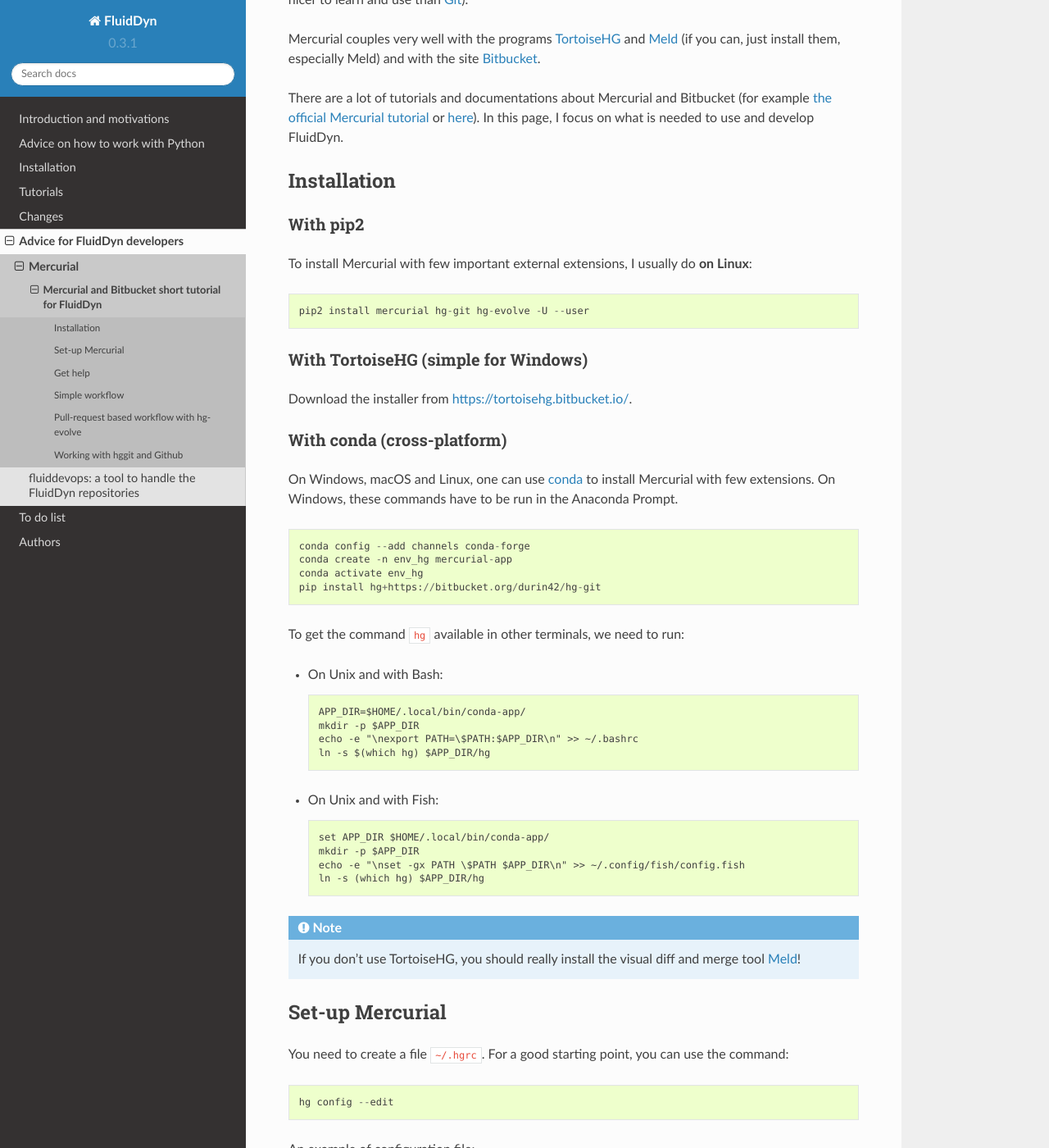
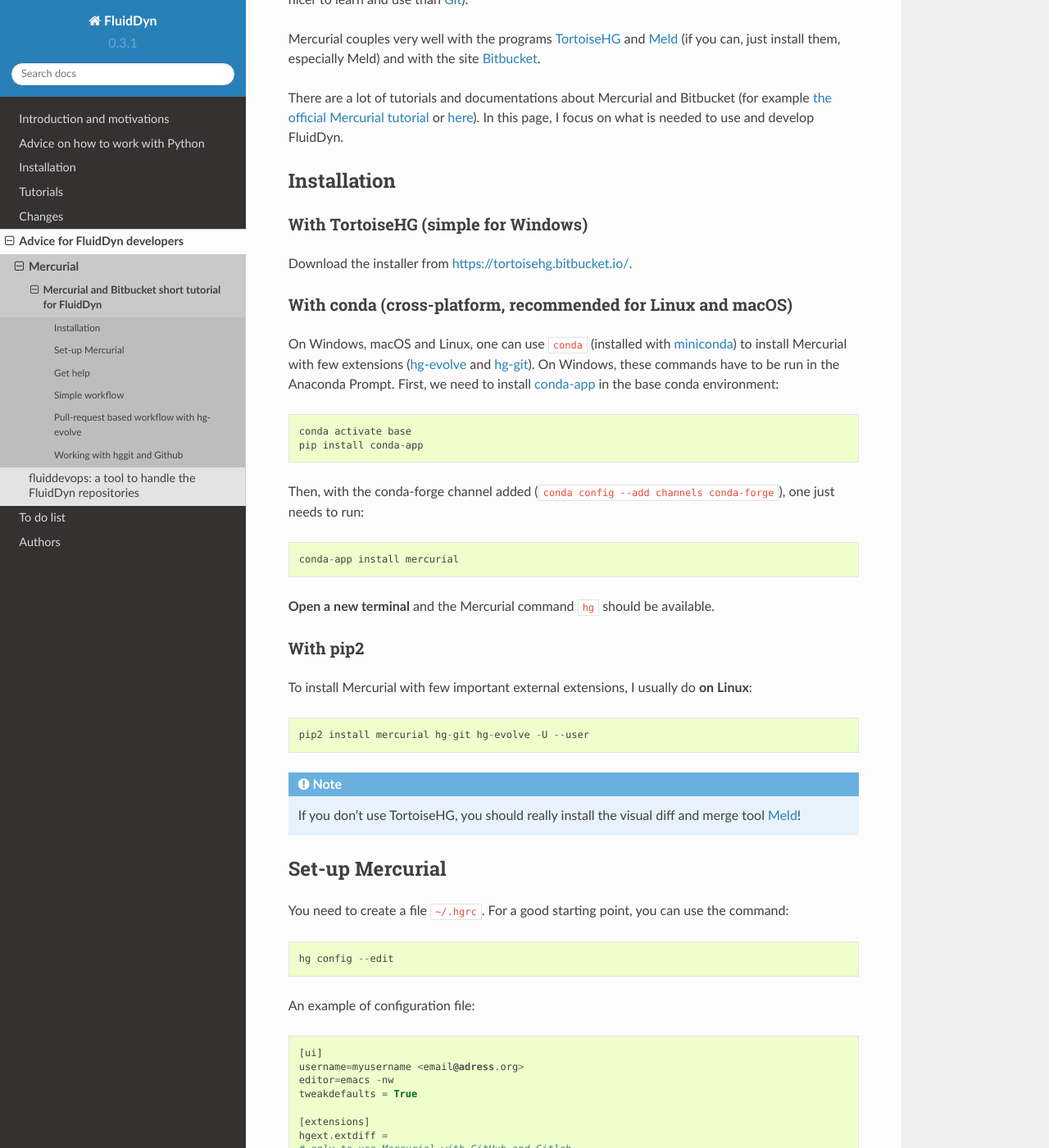
Before and after one commit to fluiddyn/fluiddyn, a Sphinx documentation site: the page built from doc/mercurial_bitbucket.rst, in a window 1280 px wide and 1400 px high, scrolled down 305 px. Shown: the whole window at 82% size. Built offline with Sphinx 7.4.7 and the Read the Docs theme 2.0.0, drawn with Linux system fonts in a browser that asks for light colours; pages that are not in the unit, such as notebooks, are missing from menus.

Commit message:
Installation of Mercurial with conda-app

```diff
--- a/doc/mercurial_bitbucket.rst
+++ b/doc/mercurial_bitbucket.rst
@@ -24,6 +24,31 @@
 Installation
 ------------
 
+With TortoiseHG (simple for Windows)
+^^^^^^^^^^^^^^^^^^^^^^^^^^^^^^^^^^^^
+
+Download the installer from https://tortoisehg.bitbucket.io/.
+
+With conda (cross-platform, recommended for Linux and macOS)
+^^^^^^^^^^^^^^^^^^^^^^^^^^^^^^^^^^^^^^^^^^^^^^^^^^^^^^^^^^^^
+
+On Windows, macOS and Linux, one can use ``conda`` (installed with `miniconda
+<https://docs.conda.io/en/latest/miniconda.html>`__) to install Mercurial with
+few extensions (`hg-evolve <https://pypi.org/project/hg-evolve>`_ and `hg-git
+<http://hg-git.github.io/>`_). On Windows, these commands have to be run in the
+Anaconda Prompt. First, we need to install `conda-app
+<https://pypi.org/project/conda-app>`_ in the base conda environment::
+
+  conda activate base
+  pip install conda-app
+
+Then, with the conda-forge channel added (``conda config --add channels
+conda-forge``), one just needs to run::
+
+  conda-app install mercurial
+
+**Open a new terminal** and the Mercurial command ``hg`` should be available.
+
 With pip2
 ^^^^^^^^^
 
@@ -31,42 +56,6 @@
 Linux**::
 
   pip2 install mercurial hg-git hg-evolve -U --user
-
-With TortoiseHG (simple for Windows)
-^^^^^^^^^^^^^^^^^^^^^^^^^^^^^^^^^^^^
-
-Download the installer from https://tortoisehg.bitbucket.io/.
-
-With conda (cross-platform)
-^^^^^^^^^^^^^^^^^^^^^^^^^^^
-
-On Windows, macOS and Linux, one can use `conda
-<https://docs.conda.io/en/latest/miniconda.html>`__ to install Mercurial with
-few extensions. On Windows, these commands have to be run in the Anaconda
-Prompt.
-
-.. code ::
-
-  conda config --add channels conda-forge
-  conda create -n env_hg mercurial-app
-  conda activate env_hg
-  pip install hg+https://bitbucket.org/durin42/hg-git
-
-To get the command ``hg`` available in other terminals, we need to run:
-
-- On Unix and with Bash::
-
-    APP_DIR=$HOME/.local/bin/conda-app/
-    mkdir -p $APP_DIR
-    echo -e "\nexport PATH=\$PATH:$APP_DIR\n" >> ~/.bashrc
-    ln -s $(which hg) $APP_DIR/hg
-
-- On Unix and with Fish::
-
-    set APP_DIR $HOME/.local/bin/conda-app/
-    mkdir -p $APP_DIR
-    echo -e "\nset -gx PATH \$PATH $APP_DIR\n" >> ~/.config/fish/config.fish
-    ln -s (which hg) $APP_DIR/hg
 
 .. note ::
 
```
